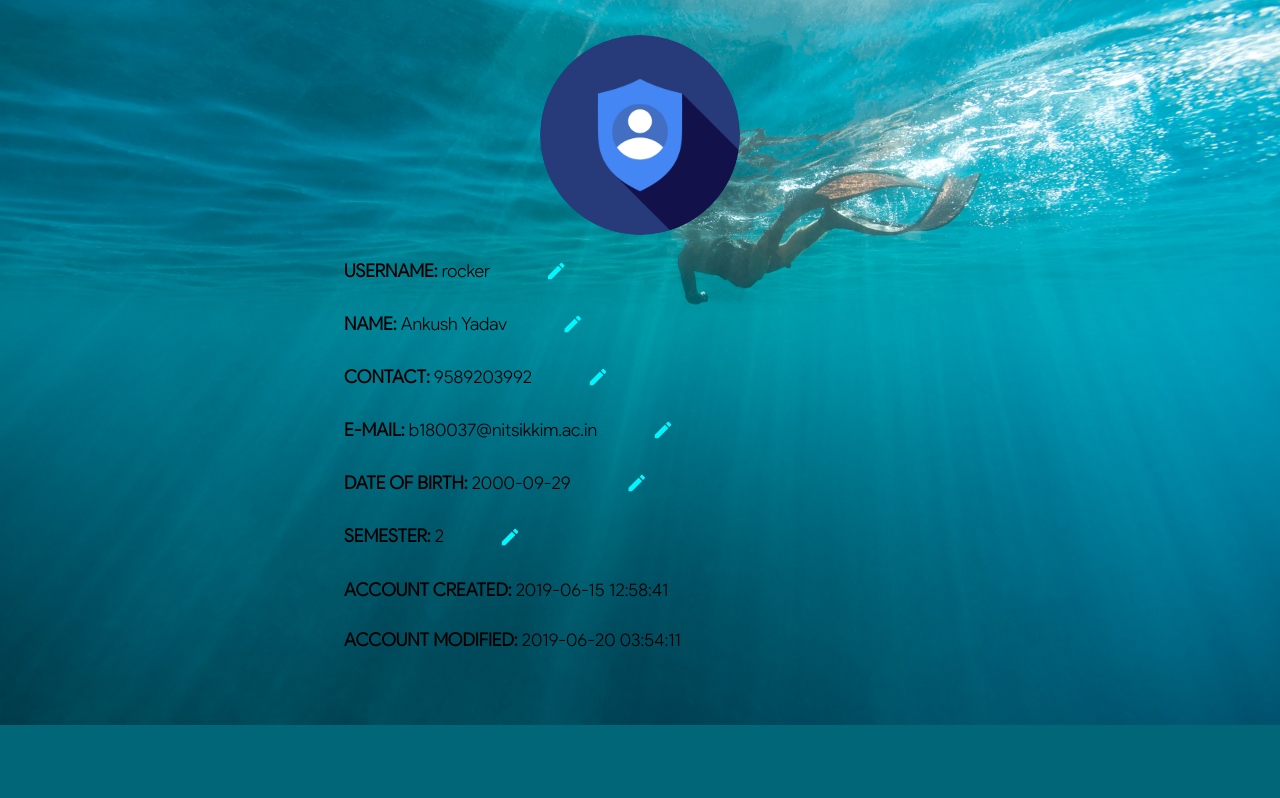
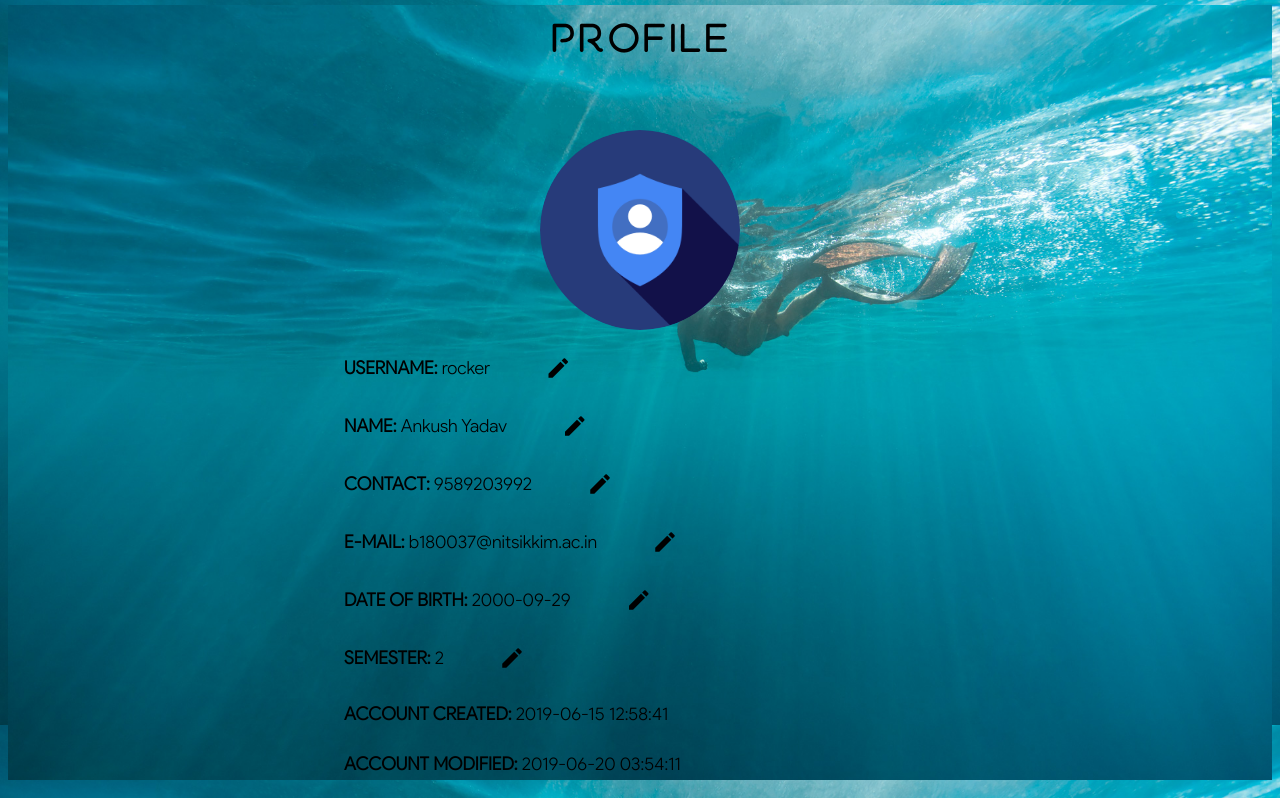
Before and after one commit to Rocker2102/students-website, a PHP site: page /profile.php in a window 1280 px wide. Shown: the part 75-873 px from the top of the page. Before the commit the page ends 800 px from the top, so only its background shows below. Run offline with PHP 8.4, Linux system fonts and the light colour scheme; a user stored in the database is signed in; data comes from the database, SQL or seed files in the repository.

Commit message:
mod-20062019-1940-rocker
updated 'profile.php' (under development)

```diff
--- a/css/custom.css
+++ b/css/custom.css
@@ -543,13 +543,13 @@ body {
 }
 
 .edit-icon {
-  color: rgb(0, 247, 255);
-  font-size: 22px !important;
+  color: #000;
+  font-size: 26px !important;
   display: inline-block;
   vertical-align: middle;
   margin-left: 50px;
   border: 5px solid transparent;
-  margin-bottom: 3px;
+  margin-bottom: 4px;
   border-radius: 50%;
   transition: all 0.2s ease-in;
 }
@@ -565,3 +565,7 @@ body {
     transform: none;
   }
 }
+
+.profile_form {
+  display: none !important;
+}
--- a/js/custom.js
+++ b/js/custom.js
@@ -50,6 +50,12 @@ function menu_hide() {
 	$("#menu_hide").css({'display': 'block'});
 }
 
+function edit(data) {
+	var a = "p_data_" + data;
+	$("#" + a).css({'display': 'none'});
+	console.log(a);
+}
+
 // AJAX query for login (uses jQuery)  [copied from 'phpzag.com']
 $('document').ready(function() {
 	$("#login_submit").validate({
--- a/profile.php
+++ b/profile.php
@@ -56,16 +56,21 @@
       ?>
 
       <div class="container">
+        <h2 class="section-heading" style="font-size: 36px">PROFILE</h2>
         <div class="image">
           <img src="<?php echo $profile_image ?>" class="profile_image">
         </div>
         <div class="profile_data">
-          <p class="p_data"><b>USERNAME: </b><?php echo $username ?><a class="edit-link" href="javascript:void(0)" onclick="javascript:"><i class="edit-icon material-icons">edit</i></a></p>
-          <p class="p_data"><b>NAME: </b><?php echo $name ?><a class="edit-link" href="javascript:void(0)" onclick="javascript:"><i class="edit-icon material-icons">edit</i></a></p>
-          <p class="p_data"><b>CONTACT: </b><?php echo $contact ?><a class="edit-link" href="javascript:void(0)" onclick="javascript:"><i class="edit-icon material-icons">edit</i></a></p>
-          <p class="p_data"><b>E-MAIL: </b><?php echo $email ?><a class="edit-link" href="javascript:void(0)" onclick="javascript:"><i class="edit-icon material-icons">edit</i></a></p>
-          <p class="p_data"><b>DATE OF BIRTH: </b><?php echo $dob ?><a class="edit-link" href="javascript:void(0)" onclick="javascript:"><i class="edit-icon material-icons">edit</i></a></p>
-          <p class="p_data"><b>SEMESTER: </b><?php echo $sem ?><a class="edit-link" href="javascript:void(0)" onclick="javascript:"><i class="edit-icon material-icons">edit</i></a></p>
+          <p class="p_data" id="p_data_username"><b>USERNAME: </b><?php echo $username ?><a class="edit-link" href="javascript:void(0)" onclick="javascript:edit('username')"><i class="edit-icon material-icons">edit</i></a></p>
+          <form class="profile_form" id="username_check" method="POST">
+            <input class="form-control" type="text" id="user" name="user" placeholder="Username" value="<?php echo $username ?>">
+            <button class="btn gradient-2 btn-rounded-10 btn-submit" type="submit" id="username_check_btn" name="username_submit_btn"><i class="material-icons btn-icon" style="padding-right: 10px">update</i>check availability</button>
+          </form>
+          <p class="p_data" id="p_data_name"><b>NAME: </b><?php echo $name ?><a class="edit-link" href="javascript:void(0)" onclick="javascript:edit('name')"><i class="edit-icon material-icons">edit</i></a></p>
+          <p class="p_data" id="p_data_contact"><b>CONTACT: </b><?php echo $contact ?><a class="edit-link" href="javascript:void(0)" onclick="javascript:edit('contact')"><i class="edit-icon material-icons">edit</i></a></p>
+          <p class="p_data" id="p_data_email"><b>E-MAIL: </b><?php echo $email ?><a class="edit-link" href="javascript:void(0)" onclick="javascript:edit('email')"><i class="edit-icon material-icons">edit</i></a></p>
+          <p class="p_data" id="p_data_dob"><b>DATE OF BIRTH: </b><?php echo $dob ?><a class="edit-link" href="javascript:void(0)" onclick="javascript:edit('dob')"><i class="edit-icon material-icons">edit</i></a></p>
+          <p class="p_data" id="p_data_sem"><b>SEMESTER: </b><?php echo $sem ?><a class="edit-link" href="javascript:void(0)" onclick="javascript:edit('sem')"><i class="edit-icon material-icons">edit</i></a></p>
           <p class="p_data"><b>ACCOUNT CREATED: </b><?php echo $created ?></p>
           <p class="p_data"><b>ACCOUNT MODIFIED: </b><?php echo $modified ?></p>
         </div>
@@ -74,6 +79,7 @@
     </section>
 
     <script src="js/jquery-3.3.1.js"></script>
+    <script src="js/validate.min.js"></script>
     <script src="js/custom.js"></script>
 
   </body>
```
